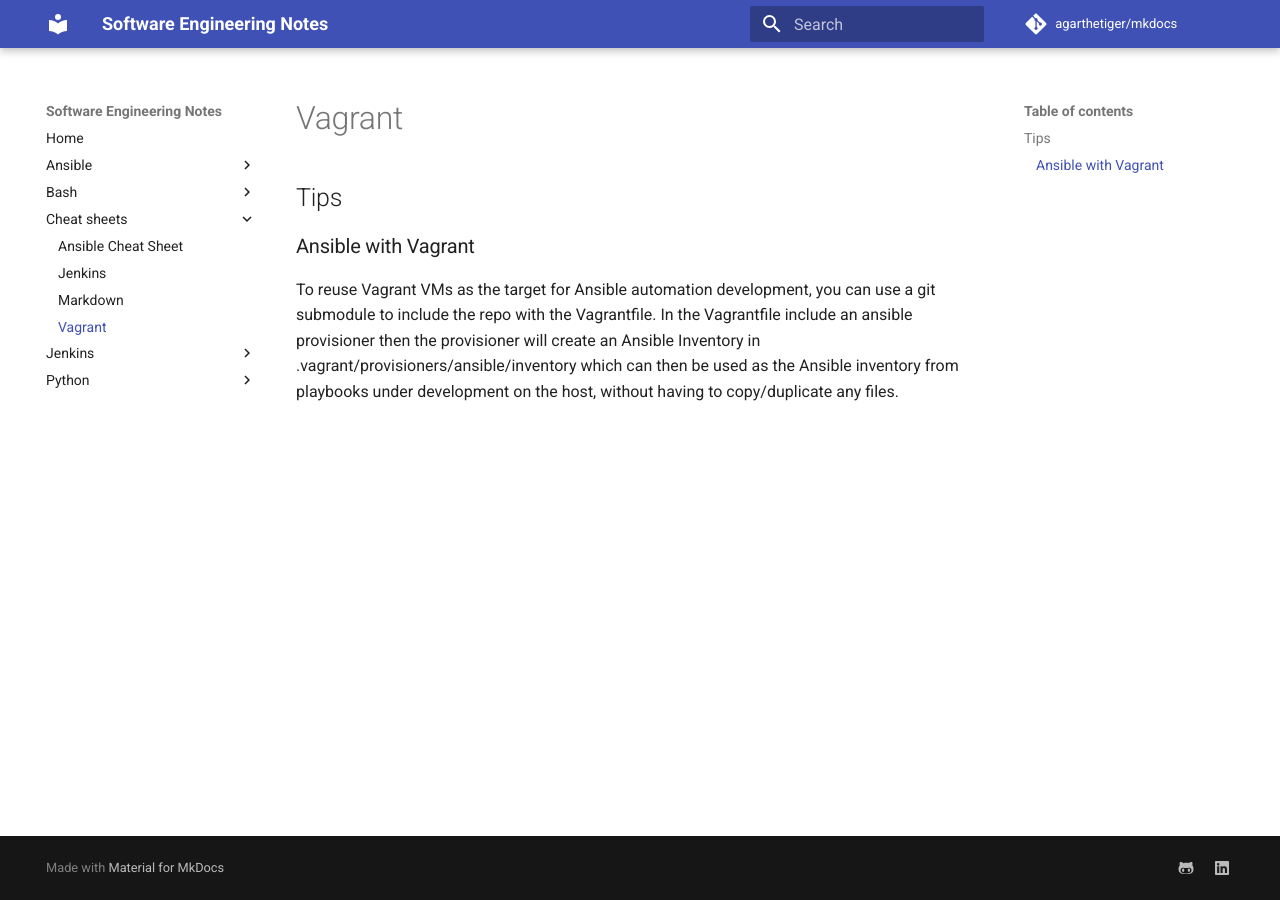
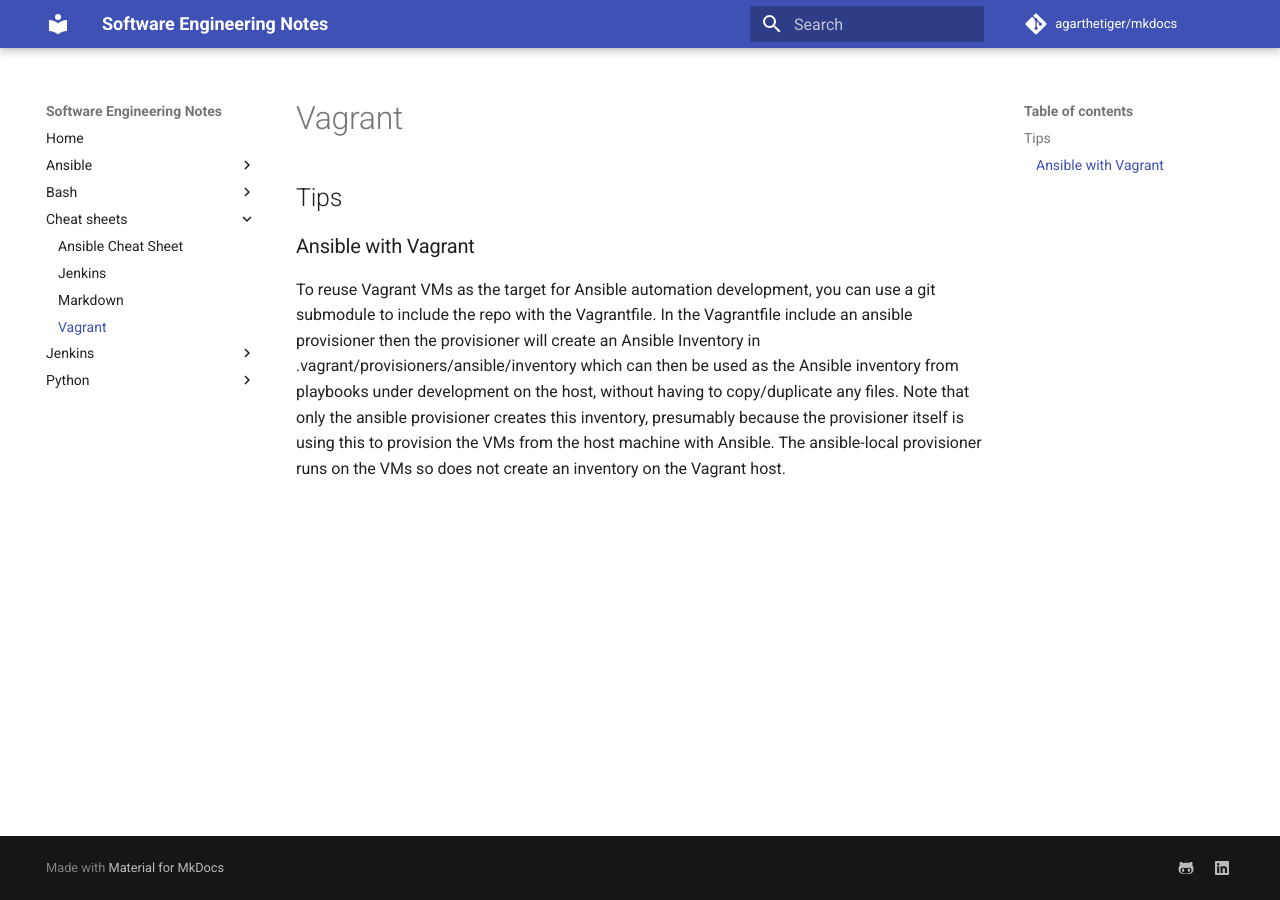
Before and after one commit to agarthetiger/mkdocs, an MkDocs documentation site: the page built from docs/cheat-sheets/vagrant.md, in a window 1280 px wide. Built offline with MkDocs 1.6.1 and Material for MkDocs 9.7.7, drawn with Linux system fonts in a browser that asks for light colours; comment, search, counter and statistics services are not loaded.

Commit message:
Update vagrant.md
Add note that the ansible-local provisioner does not create any ansible inventory.

```diff
--- a/docs/cheat-sheets/vagrant.md
+++ b/docs/cheat-sheets/vagrant.md
@@ -1,4 +1,4 @@
 # Vagrant
 ## Tips
 ### Ansible with Vagrant
-To reuse Vagrant VMs as the target for Ansible automation development, you can use a git submodule to include the repo with the Vagrantfile. In the Vagrantfile include an ansible provisioner then the provisioner will create an Ansible Inventory in .vagrant/provisioners/ansible/inventory which can then be used as the Ansible inventory from playbooks under development on the  host, without having to copy/duplicate any files.
+To reuse Vagrant VMs as the target for Ansible automation development, you can use a git submodule to include the repo with the Vagrantfile. In the Vagrantfile include an ansible provisioner then the provisioner will create an Ansible Inventory in .vagrant/provisioners/ansible/inventory which can then be used as the Ansible inventory from playbooks under development on the  host, without having to copy/duplicate any files. Note that only the ansible provisioner creates this inventory, presumably because the provisioner itself is using this to provision the VMs from the host machine with Ansible. The ansible-local provisioner runs on the VMs so does not create an inventory on the Vagrant host.
```
